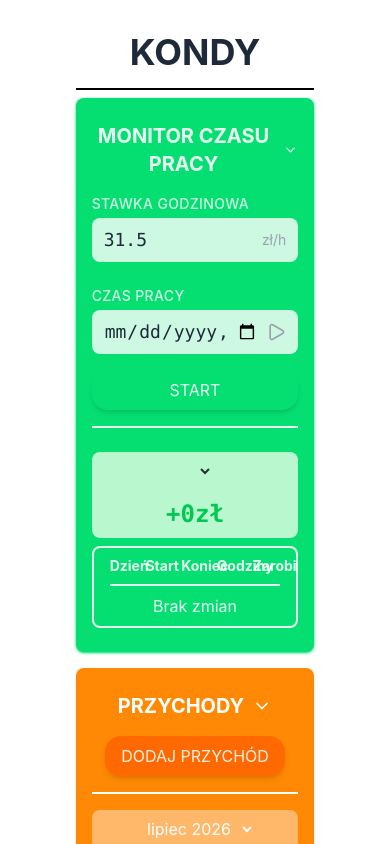
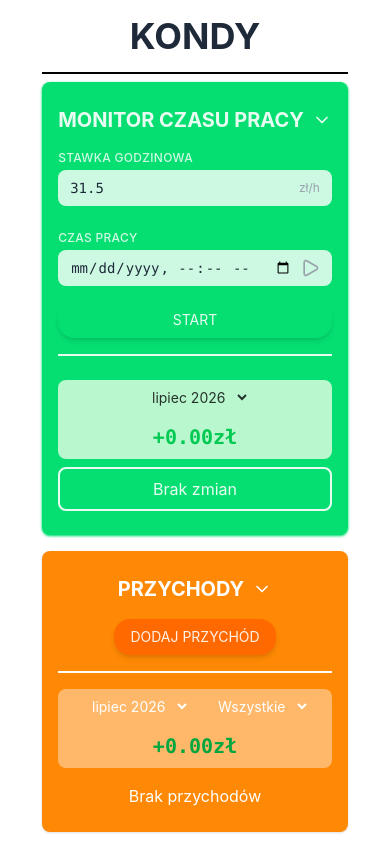
Before and after one commit to KondyKox/money-manager, a React (Vite) app: page / in a window 390 px wide. Both pictures are taken after a click on the button "Kondy". Shown: the top 844 px of the page. Built offline with nearby package versions, Linux system fonts and the light colour scheme.

Commit message:
style: responsive design

```diff
--- a/src/App.tsx
+++ b/src/App.tsx
@@ -11,7 +11,7 @@ function App() {
 
   return (
     <ToastProvider>
-      <main className="flex justify-center items-center flex-col p-2 m-2 relative">
+      <main className="flex justify-center items-center flex-col relative">
         {!selectedProfileId ? (
           <ProfilePicker setSelectedProfileId={setSelectedProfileId} />
         ) : (
--- a/src/components/Dashboard.tsx
+++ b/src/components/Dashboard.tsx
@@ -12,7 +12,7 @@ const Dashboard = ({ profileId }: { profileId: string }) => {
   if (!editedProfile) return null;
 
   return (
-    <div className="flex flex-col justify-center items-center w-2/3">
+    <div className="flex flex-col justify-center items-center md:w-2/3 px-4">
       <h1 className="text-4xl font-bold p-4 text-gray-800">
         {editedProfile.name}
       </h1>
--- a/src/components/modal/Modal.tsx
+++ b/src/components/modal/Modal.tsx
@@ -7,11 +7,11 @@ const Modal = ({ children, isOpen, onClose }: ModalProps) => {
   return (
     <div
       onClick={onClose}
-      className="fixed inset-0 bg-black/80 flex justify-center items-center z-10"
+      className="fixed inset-0 bg-black/80 flex justify-center items-center z-10 p-2"
     >
       <div
         onClick={(e) => e.stopPropagation()}
-        className="relative overflow-hidden bg-purple-600 py-8 px-10 rounded-2xl shadow-md shadow-orange-400 text-white/80 w-2/3 lg:w-1/2 min-h-100"
+        className="relative overflow-y-auto bg-purple-600 py-8 px-10 rounded-2xl shadow-md shadow-orange-400 text-white/80 h-full md:h-auto md:w-2/3 lg:w-1/2 md:min-h-1/2"
       >
         {children}
         <button
--- a/src/components/panels/ExpensePanel.tsx
+++ b/src/components/panels/ExpensePanel.tsx
@@ -56,7 +56,7 @@ const ExpensePanel = ({
         </div>
 
         <div className="flex flex-col gap-4 md:flex-row justify-between items-center bg-gray-300 p-2 rounded-lg">
-          <div className="flex flex-col md:flex-row justify-center items-center gap-4">
+          <div className="flex justify-center items-center gap-4">
             <select
               name="availableMonths"
               id="availableMonths"
@@ -106,7 +106,7 @@ const ExpensePanel = ({
             </select>
           </div>
 
-          <span className="text-2xl text-red-600 font-bold font-mono">
+          <span className="text-red-600 totalMoney">
             -{totalSpent.toFixed(2)}zł
           </span>
         </div>
--- a/src/components/panels/IncomePanel.tsx
+++ b/src/components/panels/IncomePanel.tsx
@@ -45,7 +45,7 @@ const IncomePanel = ({ editedProfile, setEditedProfile }: DashboardElement) => {
         </div>
 
         <div className="flex justify-between items-center flex-col md:flex-row gap-4 bg-orange-300 p-2 rounded-lg">
-          <div className="flex flex-col md:flex-row justify-center items-center gap-4">
+          <div className="flex justify-center items-center gap-4">
             <select
               name="availableMonths"
               id="availableMonths"
@@ -99,7 +99,7 @@ const IncomePanel = ({ editedProfile, setEditedProfile }: DashboardElement) => {
             </select>
           </div>
 
-          <span className="text-2xl text-green-600 font-bold font-mono">
+          <span className="text-green-600 totalMoney">
             +{totalIncome.toFixed(2)}zł
           </span>
         </div>
--- a/src/components/panels/ShiftTracker.tsx
+++ b/src/components/panels/ShiftTracker.tsx
@@ -4,6 +4,7 @@ import CollapsablePanel from "../ui/CollapsablePanel";
 import type { DashboardElement } from "../../types/Dashboard";
 import { useState } from "react";
 import ShiftElement from "../ui/ShiftElement";
+import { Calendar, Clock, Timer, Wallet } from "lucide-react";
 
 const ShiftTracker = ({
   editedProfile,
@@ -74,28 +75,52 @@ const ShiftTracker = ({
             value={selectedMonth}
             onChange={(e) => setSelectedMonth(e.target.value)}
           >
-            {availableMonths.map((month) => (
-              <option key={month} value={month}>
-                {new Date(month + "-01").toLocaleDateString("pl-PL", {
+            {availableMonths.length === 0 ? (
+              <option value="">
+                {new Date().toLocaleDateString("pl-PL", {
                   month: "long",
                   year: "numeric",
                 })}
               </option>
-            ))}
+            ) : (
+              availableMonths.map((month) => (
+                <option key={month} value={month}>
+                  {new Date(month + "-01").toLocaleDateString("pl-PL", {
+                    month: "long",
+                    year: "numeric",
+                  })}
+                </option>
+              ))
+            )}
           </select>
-          <span className="text-green-500 font-bold font-mono text-2xl">
-            +{totalEarned}zł
+          <span className="text-green-500 totalMoney">
+            +{totalEarned.toFixed(2)}zł
           </span>
         </div>
 
         <div className="border-2 rounded-lg px-4 py-2 overflow-x-auto">
           {/* Header row */}
-          <div className="grid grid-cols-5 gap-2 font-bold text-sm border-b-2 pb-2 mb-2">
-            <span>Dzień</span>
-            <span>Start</span>
-            <span>Koniec</span>
-            <span>Godziny</span>
-            <span>Zarobione</span>
+          <div className="hidden md:grid grid-cols-5 gap-2 font-bold text-sm border-b-2 pb-2 mb-2">
+            <div className="min-w-0 flex items-center gap-1">
+              <Calendar size={16} />
+              Dzień
+            </div>
+            <div className="min-w-0 flex items-center gap-1">
+              <Clock size={16} />
+              Start
+            </div>
+            <div className="min-w-0 flex items-center gap-1">
+              <Clock size={16} className="opacity-50" />
+              Koniec
+            </div>
+            <div className="min-w-0 flex items-center gap-1">
+              <Timer size={16} />
+              Godziny
+            </div>
+            <div className="min-w-0 flex items-center gap-1">
+              <Wallet size={16} />
+              Zarobione
+            </div>
           </div>
 
           {/* Data rows */}
--- a/src/components/ui/ShiftElement.tsx
+++ b/src/components/ui/ShiftElement.tsx
@@ -10,30 +10,38 @@ const ShiftElement = ({ shift }: { shift: CompletedShift }) => {
   return (
     <div
       key={shift.id}
-      className="grid grid-cols-5 gap-2 text-sm py-1 items-center"
+      className="flex flex-col md:grid md:grid-cols-5 md:gap-2 md:items-center border-b md:border-none py-2 text-sm"
     >
-      <span>
+      {/* Row 1 on mobile: date + pay */}
+      <div className="flex justify-between md:contents">
+        <span className="font-semibold md:order-1">
           {clockInDate.toLocaleDateString("pl-PL", {
             day: "numeric",
             month: "short",
           })}
         </span>
-      <span className="font-mono">
+        <span className="font-mono font-semibold text-green-800 md:order-5">
+          +{pay.toFixed(2)}zł
+        </span>
+      </div>
+
+      {/* Row 2 on mobile: time range + hours */}
+      <div className="flex justify-between text-white/70 md:contents">
+        <span className="font-mono md:order-2">
           {clockInDate.toLocaleTimeString("pl-PL", {
             hour: "2-digit",
             minute: "2-digit",
           })}
         </span>
-      <span className="font-mono">
+        <span className="font-mono md:hidden">–</span>
+        <span className="font-mono md:order-3">
           {clockOutDate.toLocaleTimeString("pl-PL", {
             hour: "2-digit",
             minute: "2-digit",
           })}
         </span>
-      <span className="font-mono">{hours.toFixed(2)}h</span>
-      <span className="font-mono font-semibold text-green-800">
-        +{pay.toFixed(2)}zł
-      </span>
+        <span className="font-mono md:order-4">{hours.toFixed(2)}h</span>
+      </div>
     </div>
   );
 };
--- a/src/index.css
+++ b/src/index.css
@@ -32,24 +32,28 @@ h6 {
 }
 
 .input-group label {
-  @apply block text-sm font-medium uppercase tracking-wide text-white/80 mb-1;
+  @apply block text-xs md:text-sm font-medium uppercase tracking-wide text-white/80 mb-1;
 }
 .input-group input,
 textarea {
-  @apply w-full rounded-lg border-0 bg-white/80 px-3 py-2 pr-10 text-gray-800 font-mono text-lg focus:outline-none focus:ring-2 focus:ring-white transition;
+  @apply w-full rounded-lg border-0 bg-white/80 px-3 py-2 pr-10 text-gray-800 font-mono text-sm md:text-lg focus:outline-none focus:ring-2 focus:ring-white transition;
 }
 .input-group span {
-  @apply absolute right-3 top-1/2 -translate-y-1/2 text-gray-400 text-sm;
+  @apply absolute right-3 top-1/2 -translate-y-1/2 text-gray-400 text-xs md:text-sm;
 }
 
 .btn-primary {
-  @apply uppercase cursor-pointer hover:bg-green-200 hover:shadow-orange-800 shadow-md transition duration-200 rounded-2xl py-2 px-4 active:scale-90 text-white/90 hover:text-black/90;
+  @apply text-sm md:text-base uppercase cursor-pointer hover:bg-green-200 hover:shadow-orange-800 shadow-md transition duration-200 rounded-2xl py-2 px-4 active:scale-90 text-white/90 hover:text-black/90;
 }
 
 .btn-secondary {
-  @apply uppercase cursor-pointer bg-orange-500 hover:bg-orange-200 hover:shadow-orange-800 shadow-md transition duration-200 rounded-2xl py-2 px-4 active:scale-90 text-white/90 hover:text-black/90;
+  @apply text-sm md:text-base uppercase cursor-pointer bg-orange-500 hover:bg-orange-200 hover:shadow-orange-800 shadow-md transition duration-200 rounded-2xl py-2 px-4 active:scale-90 text-white/90 hover:text-black/90;
 }
 
 .select {
-  @apply px-2 hover:bg-gray-200 transition-colors duration-200 cursor-pointer rounded;
+  @apply px-2 hover:bg-gray-200 transition-colors duration-200 cursor-pointer rounded text-sm md:text-base;
 }
+
+.totalMoney {
+  @apply font-bold font-mono text-xl md:text-2xl;
+}
```
Lines whose indentation alone changed are shown as unchanged.
